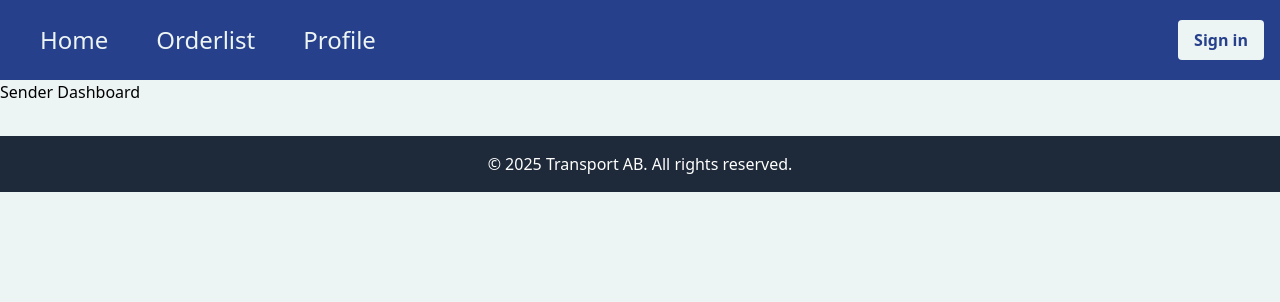
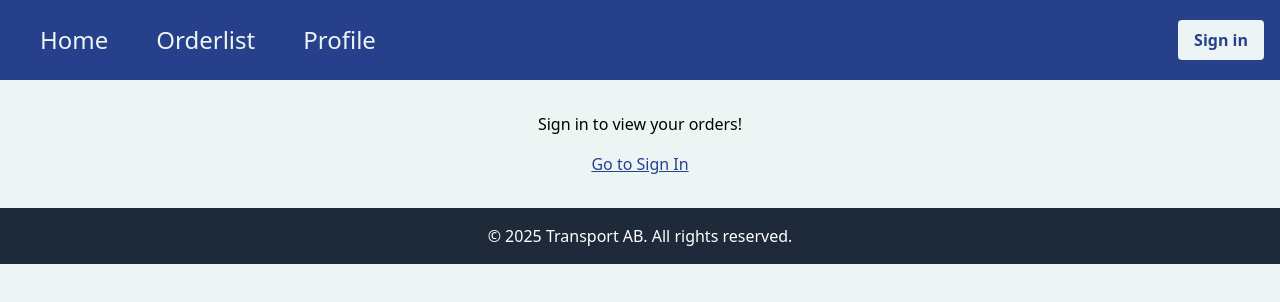
Before and after one commit to Advanced-Group-8/Front-end, a React (Vite) app in the folder web-app/: page / in a window 1280 px wide. Shown: the top 302 px of the page. Built offline with nearby package versions, Linux system fonts and the light colour scheme; no server answers.

Commit message:
sender dashboard

```diff
--- a/web-app/src/components/buttons/IconButton.tsx
+++ b/web-app/src/components/buttons/IconButton.tsx
@@ -3,7 +3,7 @@ import React from "react";
 type IconButtonProps = {
   onClick: (event: React.MouseEvent<HTMLButtonElement>) => void;
   children?: React.ReactNode;
-  iconVariant?: "save" | "cancel" | "confirm" | "edit" | "check";
+  iconVariant?: "save" | "cancel" | "confirm" | "edit" | "check" | "search";
   disabled?: boolean;
   size?: "large" | "medium" | "small";
   type?: "button" | "submit" | "reset";
@@ -37,6 +37,11 @@ const icons = {
       <path strokeLinecap="round" strokeLinejoin="round" strokeWidth="2" d="M11 5h6l3 3v12a2 2 0 01-2 2H7a2 2 0 01-2-2V5h6z" />
     </svg>
   ),
+  search: (
+    <svg fill="none" stroke="currentColor" viewBox="0 0 24 24">
+      <path strokeLinecap="round" strokeLinejoin="round" strokeWidth="2" d="M21 21l-6-6m2-5a7 7 0 11-14 0 7 7 0 0114 0z" />
+    </svg>
+  )
 };
 
 const IconButton = ({
--- /dev/null
+++ b/web-app/src/components/user/UserGreetings.tsx
@@ -0,0 +1,15 @@
+
+import type { Profile } from '../../types/types'
+
+export const UserGreetings = (props: { user: Profile }) => {
+
+  return (
+     <div className="flex flex-col items-center gap-4 p-4 bg-white rounded-lg min-w-[200px] max-w-[500px]">
+      <h2 className='text-2xl'>Hi, {props.user.name}!</h2>
+      <div className="flex flex-col gap-1">
+        <p>Company: {props.user.companyName}</p>
+        <p>Role: {props.user.role}</p>
+      </div>
+    </div>
+  )
+}
--- a/web-app/src/pages/ProfilePage.tsx
+++ b/web-app/src/pages/ProfilePage/ProfilePage.tsx
@@ -1,6 +1,7 @@
 import { useSelector } from "react-redux";
-import type { RootState } from "../store/store";
+import type { RootState } from "../../store/store";
 import { Link } from "react-router-dom";
+import { UserGreetings } from "../../components/user/UserGreetings";
 
 const ProfilePage = () => {
   const { profile, loading } = useSelector((state: RootState) => state.auth);
@@ -23,6 +24,7 @@ const ProfilePage = () => {
 
   return (
     <div className="text-center bg-neutral-300 p-2">
+      <UserGreetings user={profile} />
       <h1>{profile.name}</h1>
       <p>Email: {profile.email}</p>
       <p>Company: {profile.companyName}</p>
--- a/web-app/src/pages/RoleDashboards/SenderDashboard.tsx
+++ b/web-app/src/pages/RoleDashboards/SenderDashboard.tsx
@@ -1,7 +1,36 @@
+import IconButton from "../../components/buttons/IconButton";
+import { useSelector } from "react-redux";
+import type { RootState } from "../../store/store";
+import { Link } from "react-router-dom";
+import { UserGreetings } from "../../components/user/UserGreetings";
+
 const SenderDashboard = () => {
+  const { profile, loading } = useSelector((state: RootState) => state.auth);
+
+  if (loading) return <p>Loading...</p>;
+
+  if (!profile) {
+    return (
+      <div className="text-center mt-8">
+        <p className="mb-4">Sign in to view your orders!</p>
+        <Link
+          to="/sign-in"
+          className="text-primary-1 underline hover:text-primary-1/80"
+        >
+          Go to Sign In
+        </Link>
+      </div>
+    );
+  }
+
   return (
-    <div>
-      <h1>Sender Dashboard</h1>
+    <div className="p-4 flex flex-col items-center flex-wrap gap-4 max-w-[1000px]">
+      <h1 className="text-4xl font-bold text-primary-1 opacity-50">Sender Dashboard </h1>
+      <UserGreetings user={profile} />
+        <div className="flex flex-col items-center gap-4 p-4 bg-white rounded-lg">
+          <p>Sender Dashboard</p>
+        <IconButton iconVariant="search" onClick={() => (window.location.href = "/orders")}> Search for packages</IconButton>
+        </div>
     </div>
   );
 };
--- a/web-app/src/router/router.tsx
+++ b/web-app/src/router/router.tsx
@@ -4,7 +4,7 @@ import NotFound from "../pages/NotFound";
 import ButtonsPage from "../pages/ButtonsPage";
 import SignaturePage from "../pages/SignaturePage";
 import IconButton from "../components/buttons/IconButton";
-import ProfilePage from "../pages/ProfilePage.tsx";
+import ProfilePage from "../pages/ProfilePage/ProfilePage.tsx";
 import SignInPage from "../pages/SignInPage/SignInPage.tsx";
 import SignUpPage from "../pages/SignUpPage/SignUpPage.tsx";
 import RoleGuard from "./RoleGuard";
```
Also changed, not shown: web-app/src/assets/svg/search.svg (added).
